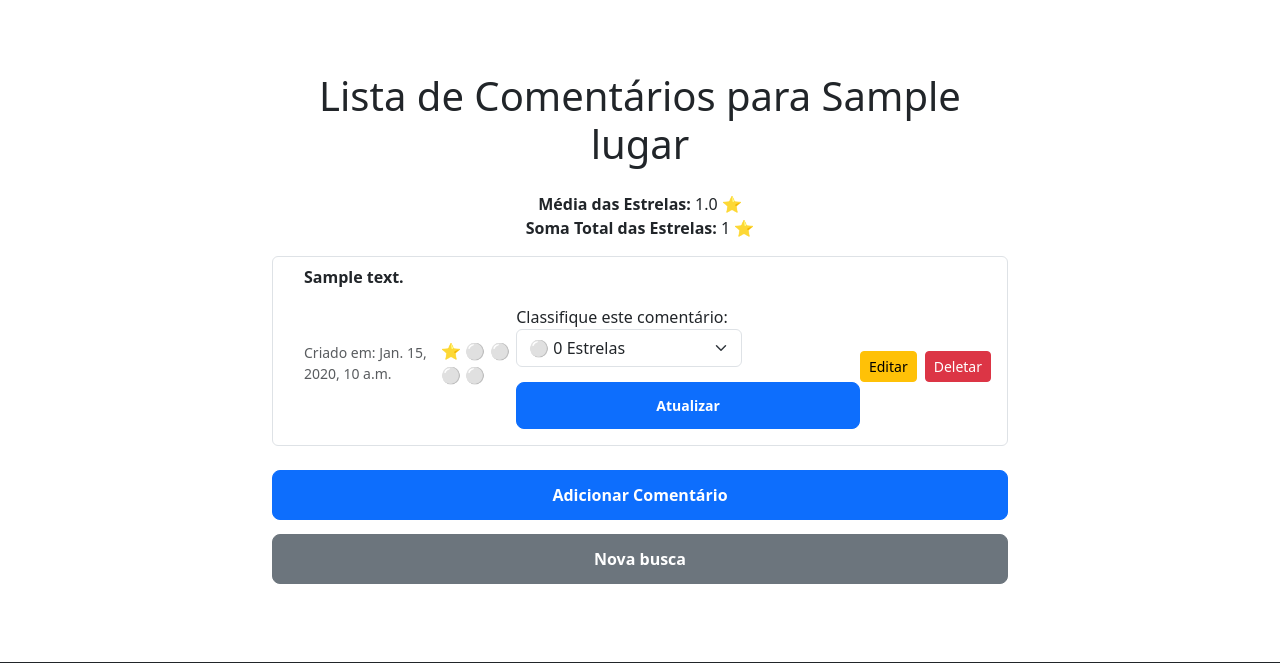
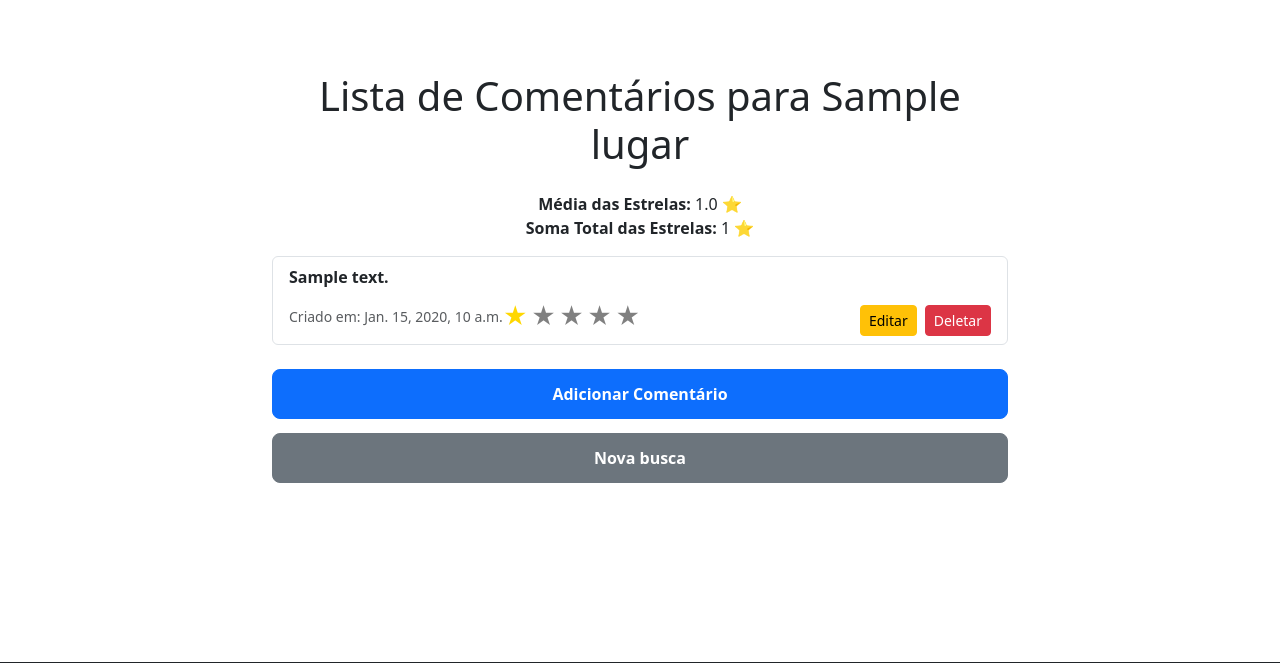
Before and after one commit to angelojbgama/Bike2Bike, a Django app: page /lugares/1/comentarios/ in a window 1280 px wide. Shown: the part 58-721 px from the top of the page. Run offline with Django 5.2, Linux system fonts and the light colour scheme; tables that the repository leaves empty hold one stand-in row (values such as "Sample post"); some libraries are stand-ins or nearby versions.

Commit message:
Fix: efetuada a inserção de um sistema mais agradavel ao cadastro de estrelas para os comentarios

```diff
--- a/bike/templatetags/custom_filters.py
+++ b/bike/templatetags/custom_filters.py
@@ -6,3 +6,8 @@ register = template.Library()
 def star_range(start, end):
     """Gera um range entre start e end."""
     return range(start, end + 1)
+
+@register.filter(name='multiply_star')
+def multiply_star(value):
+    """Retorna uma string com N estrelas."""
+    return '⭐' * value
--- a/bike/urls.py
+++ b/bike/urls.py
@@ -3,6 +3,7 @@ from .views import (
     BikeServiceView,
     ResultadosBuscaView,
     get_cities_by_country,
+    salvar_avaliacao,
     LugarCreateView,
     SobreServicoView,
     ComentarioCreateView,
@@ -26,5 +27,8 @@ urlpatterns = [
 
     path('comentario/<int:pk>/alterar-estrelas/', ComentarioUpdateEstrelasView.as_view(), name='comentario_update_estrelas'),
 
+
+    path('comentarios/<int:comentario_id>/avaliacao/', salvar_avaliacao, name='salvar_avaliacao'),
+
     path('get-cities/', get_cities_by_country, name='get_cities_by_country'),
 ]
--- a/bike/views.py
+++ b/bike/views.py
@@ -4,6 +4,36 @@ from django.http import JsonResponse, HttpResponseRedirect
 from .models import Lugar, Comentario
 from .forms import BikeSearchForm
 import requests
+from django.views.decorators.http import require_POST
+from django.views.decorators.csrf import csrf_exempt  # Para desabilitar CSRF se necessário
+from django.db.models import Avg, Sum
+
+
+
+
+@csrf_exempt
+@require_POST
+def salvar_avaliacao(request, comentario_id):
+    try:
+        estrelas = int(request.POST.get('estrelas'))
+        comentario = Comentario.objects.get(pk=comentario_id)
+        comentario.estrelas = estrelas
+        comentario.save()
+
+        # Recalcular média e soma
+        comentarios = Comentario.objects.all()
+        media_estrelas = comentarios.aggregate(Avg('estrelas'))['estrelas__avg']
+        soma_estrelas = comentarios.aggregate(Sum('estrelas'))['estrelas__sum']
+
+        return JsonResponse({
+            'status': 'success',
+            'estrelas': estrelas,
+            'media_estrelas': media_estrelas,
+            'soma_estrelas': soma_estrelas
+        })
+    except (Comentario.DoesNotExist, ValueError):
+        return JsonResponse({'status': 'error'}, status=400)
+
 
 
 def get_cities_by_country(request):
--- a/templates/bike/comentarios/comentario_lugar_list.html
+++ b/templates/bike/comentarios/comentario_lugar_list.html
@@ -10,47 +10,28 @@
       <h1 class="mb-4 text-center">Lista de Comentários para {{ lugar.nome }}</h1>
 
       <p class="text-center">
-        <strong>Média das Estrelas:</strong> {{ media_estrelas }} ⭐<br>
-        <strong>Soma Total das Estrelas:</strong> {{ soma_estrelas }} ⭐
+        <strong>Média das Estrelas:</strong> <span id="media-estrelas">{{ media_estrelas }}</span> ⭐<br>
+        <strong>Soma Total das Estrelas:</strong> <span id="soma-estrelas">{{ soma_estrelas }}</span> ⭐
       </p>
 
       {% if comentarios %}
         <ul class="list-group">
           {% for comentario in comentarios %}
-            <li class="list-group-item d-flex flex-column">
-              <div class="mb-2" style="padding-left: 15px;">
+            <li class="list-group-item d-flex flex-column" id="comentario-{{ comentario.pk }}">
+              <div class="mb-2">
                 <strong>{{ comentario.texto }}</strong>
               </div>
 
-              <div class="d-flex justify-content-between align-items-center mb-2" style="padding-left: 15px;">
+              <div class="d-flex justify-content-between align-items-center">
                 <small class="text-muted">Criado em: {{ comentario.data_criacao }}</small>
 
-                <!-- Exibição das Estrelas como Emojis -->
-                <div>
-                  <span>
+                <div class="star-rating-container">
+                  <div class="star-rating" data-comentario-id="{{ comentario.pk }}" data-initial-rating="{{ comentario.estrelas }}">
                     {% for i in 1|star_range:5 %}
-                      {% if i <= comentario.estrelas %}
-                        ⭐
-                      {% else %}
-                        ⚪
-                      {% endif %}
+                      <span class="star" data-value="{{ i }}">&#9733;</span>
                     {% endfor %}
-                  </span>
+                  </div>
                 </div>
-
-                <form method="POST" action="{% url 'comentario_update' comentario.pk %}" class="mt-2">
-                  {% csrf_token %}
-                  <label>Classifique este comentário:</label>
-                  <select name="estrelas" class="form-select w-auto d-inline-block" required>
-                    <option value="0">⚪ 0 Estrelas</option>
-                    <option value="1">⭐ 1 Estrela</option>
-                    <option value="2">⭐⭐ 2 Estrelas</option>
-                    <option value="3">⭐⭐⭐ 3 Estrelas</option>
-                    <option value="4">⭐⭐⭐⭐ 4 Estrelas</option>
-                    <option value="5">⭐⭐⭐⭐⭐ 5 Estrelas</option>
-                  </select>
-                  <button type="submit" class="btn btn-sm btn-primary">Atualizar</button>
-                </form>
 
                 <div class="d-flex mt-2">
                   <a href="{% url 'comentario_update' comentario.pk %}" class="btn btn-sm btn-warning me-2">Editar</a>
@@ -67,7 +48,6 @@
 
       {% else %}
         <p class="alert alert-warning text-center mt-3">Nenhum comentário encontrado.</p>
-
         <div class="text-center mt-4">
           <a href="{% url 'comentario_create' lugar_id=lugar.id %}" class="btn btn-primary">Adicionar Comentário</a>
         </div>
@@ -80,6 +60,111 @@
   </div>
 </div>
 
+<script>
+document.addEventListener('DOMContentLoaded', function() {
+    const starRatings = document.querySelectorAll('.star-rating');
+
+    starRatings.forEach(starRating => {
+        const comentarioId = starRating.dataset.comentarioId;
+        const stars = starRating.querySelectorAll('.star');
+        let initialRating = parseInt(starRating.dataset.initialRating, 10);
+
+        function setRating(rating) {
+            stars.forEach((star, index) => {
+                star.style.color = index < rating ? 'gold' : 'gray';
+            });
+        }
+
+        setRating(initialRating);
+
+        stars.forEach(star => {
+            star.addEventListener('mouseover', () => {
+                setRating(parseInt(star.dataset.value, 10));
+            });
+
+            star.addEventListener('mouseout', () => {
+                setRating(initialRating);
+            });
+
+            star.addEventListener('click', (e) => {
+                const newRating = parseInt(e.target.dataset.value, 10);
+                fetch(`/comentarios/${comentarioId}/avaliacao/`, {
+                    method: 'POST',
+                    headers: {
+                        'Content-Type': 'application/x-www-form-urlencoded',
+                        'X-CSRFToken': getCookie('csrftoken')
+                    },
+                    body: `estrelas=${newRating}`
+                })
+                .then(response => response.json())
+                .then(data => {
+                    if (data.status === 'success') {
+                        initialRating = newRating;
+                        updateComentarioDom(comentarioId, newRating);
+                        updateMediaSomaEstrelas(data.media_estrelas, data.soma_estrelas);
+                    } else {
+                        alert('Erro ao enviar a avaliação. Tente novamente.');
+                    }
+                });
+            });
+        });
+    });
+
+    function getCookie(name) {
+        let cookieValue = null;
+        if (document.cookie && document.cookie !== '') {
+            const cookies = document.cookie.split(';');
+            for (let cookie of cookies) {
+                cookie = cookie.trim();
+                if (cookie.startsWith(name + '=')) {
+                    cookieValue = decodeURIComponent(cookie.slice(name.length + 1));
+                    break;
+                }
+            }
+        }
+        return cookieValue;
+    }
+
+    function updateComentarioDom(comentarioId, newRating) {
+        const comentario = document.querySelector(`#comentario-${comentarioId} .star-rating`);
+        const stars = comentario.querySelectorAll('.star');
+
+        stars.forEach((star, index) => {
+            star.style.color = index < newRating ? 'gold' : 'gray';
+        });
+    }
+
+    function updateMediaSomaEstrelas(media, soma) {
+        document.getElementById('media-estrelas').textContent = media;
+        document.getElementById('soma-estrelas').textContent = soma;
+    }
+});
+</script>
+
+<style>
+/* Ajuste do tamanho das estrelas */
+.star-rating {
+    font-size: 1.5em; /* Reduzindo o tamanho das estrelas */
+    cursor: pointer;
+    display: flex;
+    gap: 3px;
+}
+
+/* Container das estrelas para posicionamento */
+.star-rating-container {
+    display: flex;
+    justify-content: flex-start;
+    align-items: flex-end; /* Alinhar ao final inferior */
+    flex-grow: 1;
+}
+
+/* Estilo individual das estrelas */
+.star {
+    color: gray;
+    transition: color 0.2s;
+}
+</style>
+
 <script src="https://kit.fontawesome.com/a076d05399.js" crossorigin="anonymous"></script>
 <script src="https://cdn.jsdelivr.net/npm/bootstrap@5.3.0-alpha1/dist/js/bootstrap.bundle.min.js"></script>
 {% endblock %}
```
